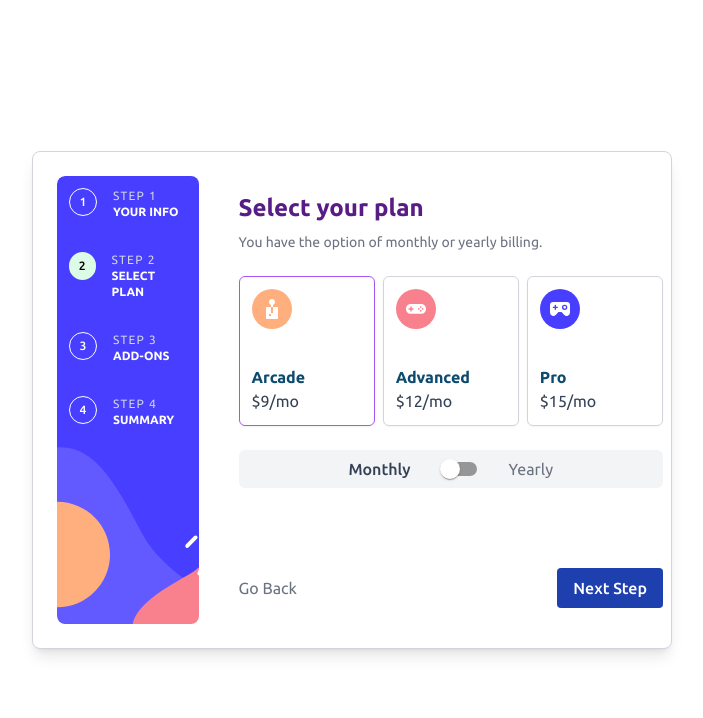
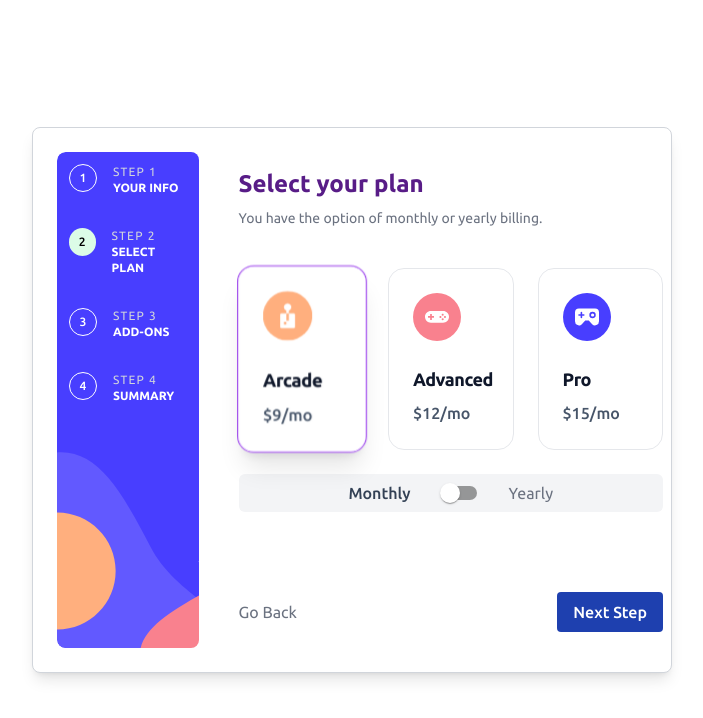
Before and after one commit to Bobbyta07/Multi-Step-Form, a React (Vite) app: page / in a window 1280 px wide. Both pictures are taken after a click on the button "Next Step". Shown: the top 718 px of the page, without its empty margins (288-991 px from the left). Built offline with nearby package versions, Linux system fonts and the light colour scheme.

Commit message:
feat: Add Thank You and timer

```diff
--- a/src/App.jsx
+++ b/src/App.jsx
@@ -10,6 +10,7 @@ function App() {
     addOns: [], // array of selected add-ons
     checked: false, // for the switch component
     selectedPlan: 1, // to track the selected plan
+    submitted: false,
   });
 
   return (
--- a/src/components/MainContent/Button.jsx
+++ b/src/components/MainContent/Button.jsx
@@ -3,9 +3,25 @@ import { useState } from 'react';
 function Button(props) {
   function handleClick() {
     if (props.activeStep === 4) {
-      alert('Form submitted!');
+      props.setFormData((prevData) => ({
+        ...prevData,
+        submitted: true,
+      }));
 
-      props.setActiveStep(1);
+      setTimeout(() => {
+        props.setFormData({
+          name: '',
+          email: '',
+          phone: '',
+          planType: 1, // arcade, advanced, pro
+          addOns: [], // array of selected add-ons
+          checked: false, // for the switch component
+          selectedPlan: 1, // to track the selected plan
+          submitted: false,
+        });
+
+        props.setActiveStep(1);
+      }, 3000);
     } else {
       props.setActiveStep(props.activeStep + 1);
     }
--- a/src/components/MainContent/Header.jsx
+++ b/src/components/MainContent/Header.jsx
@@ -1,59 +1,42 @@
-
 const headers = [
-
   {
     id: 1,
-        headerName: "Personal info",
-        insturctions: "Please provide your name, email address, and phone number.",
+    headerName: 'Personal info',
+    insturctions: 'Please provide your name, email address, and phone number.',
   },
 
   {
     id: 2,
-        headerName: "Select your plan",
-        insturctions: "You have the option of monthly or yearly billing.",
+    headerName: 'Select your plan',
+    insturctions: 'You have the option of monthly or yearly billing.',
   },
 
   {
     id: 3,
-        headerName: "Pick add-ons",
-        insturctions: "Add-ons help enhance your gaming experience.",
+    headerName: 'Pick add-ons',
+    insturctions: 'Add-ons help enhance your gaming experience.',
   },
 
   {
     id: 4,
-        headerName: "Finishing up",
-        insturctions: "Double-check every thing looks OK before confirming.",
-    }
-
-
-
-]
-
+    headerName: 'Finishing up',
+    insturctions: 'Double-check every thing looks OK before confirming.',
+  },
+];
 
 function Header(props) {
-
-    const [info]  = headers.filter( (head) => head.id === props.activeStep);
-
+  const [info] = headers.filter((head) => head.id === props.activeStep);
 
   return (
-         <div  className="flex flex-col gap-2 ">
-
-
-
-
-
+    <div className="flex flex-col gap-2 ">
       <h1 className="font-Ubuntu font-bold text-2xl text-purple-900">
         {info.headerName}
-
       </h1>
       <p className="font-Ubuntu font-normal text-sm text-gray-500">
         {info.insturctions}
       </p>
-
     </div>
   );
-
 }
 
-
 export default Header;
--- a/src/components/MainContent/Main.jsx
+++ b/src/components/MainContent/Main.jsx
@@ -5,8 +5,8 @@ import Swit from './Swit';
 import Button from './Button';
 import CheckboxList from './Add-Ons/Pick';
 import Finish from './Summary/Finish';
-import Total from './Summary/Total';
 import { useState } from 'react';
+import ThankYou from './Thanks/ThankYou';
 
 function Main(props) {
   const handleChange = (event) => {
@@ -27,7 +27,9 @@ function Main(props) {
   };
   return (
     <div className="flex flex-col m-4 w-full max-w-md  ">
+      {props.formData.submitted ? null : (
         <Header activeStep={props.activeStep} />
+      )}
 
       {props.activeStep === 1 && (
         <Form
@@ -50,6 +52,7 @@ function Main(props) {
           <Button
             activeStep={props.activeStep}
             setActiveStep={props.setActiveStep}
+            setFormData={props.setFormData}
           />
         </div>
       )}
@@ -62,20 +65,24 @@ function Main(props) {
           <Button
             activeStep={props.activeStep}
             setActiveStep={props.setActiveStep}
+            setFormData={props.setFormData}
           />
         </div>
       )}
 
-      {props.activeStep === 4 && (
+      {props.activeStep === 4 &&
+        (props.formData.submitted ? (
+          <ThankYou />
+        ) : (
           <div>
             <Finish formData={props.formData} />
-          <Total formData={props.formData} />
             <Button
               activeStep={props.activeStep}
               setActiveStep={props.setActiveStep}
+              setFormData={props.setFormData}
             />
           </div>
-      )}
+        ))}
     </div>
   );
 }
--- a/src/components/MainContent/Personal/Form.jsx
+++ b/src/components/MainContent/Personal/Form.jsx
@@ -46,6 +46,7 @@ function Form(props) {
         <Button
           activeStep={props.activeStep}
           setActiveStep={props.setActiveStep}
+          setFormData={props.setFormData}
         />
       </div>
     </div>
--- a/src/components/MainContent/Plan.jsx
+++ b/src/components/MainContent/Plan.jsx
@@ -12,29 +12,56 @@ function Plan(props) {
   }
 
   return (
-    <div className="flex gap-2 mt-6">
+    <div className="mt-10 grid grid-cols-1 sm:grid-cols-2 lg:grid-cols-3 gap-6">
       {plansToDisplay.map((e) => {
+        const isSelected = props.formData.selectedPlan === e.id;
+
         return (
           <div
             key={e.id}
             onClick={() => updateBorder(e.id)}
-            className={`flex flex-col justify-start gap-9 w-1/3 p-3 rounded-md shadow-sm border ${
-              props.formData.selectedPlan === e.id
-                ? 'border-purple-500'
-                : 'border-gray-300'
-            }`}
+            className={`
+              group cursor-pointer relative overflow-hidden
+              rounded-2xl p-6
+              transition-all duration-300 ease-out
+              border
+              ${
+                isSelected
+                  ? 'border-purple-600 shadow-xl scale-[1.03]'
+                  : 'border-gray-200 hover:border-purple-400'
+              }
+              bg-white/70 backdrop-blur-md
+              hover:shadow-2xl hover:-translate-y-2
+            `}
           >
-            <div>
-              <img src={e.img} alt={e.textHead} />
+            {/* Glow effect when selected */}
+            {isSelected && (
+              <div className="absolute inset-0 rounded-2xl ring-2 ring-purple-500 ring-offset-2 pointer-events-none animate-pulse"></div>
+            )}
+
+            {/* Icon */}
+            <div className="mb-6">
+              <img
+                src={e.img}
+                alt={e.textHead}
+                className="w-12 h-12 transition-transform duration-300 group-hover:scale-110"
+              />
             </div>
 
-            <div>
-              <h3 className="font-Ubuntu font-bold text-sky-900">
+            {/* Content */}
+            <div className="space-y-2">
+              <h3 className="text-lg font-bold text-slate-900 tracking-tight">
                 {e.textHead}
               </h3>
-              <p className="font-normal text-slate-700">{e.textValue} </p>
+
+              <p className="text-slate-600 text-base font-medium">
+                {e.textValue}
+              </p>
+
               {props.checked && (
-                <p className="text-sm text-sky-900 font-Ubuntu">{e.details}</p>
+                <p className="text-sm text-purple-600 font-semibold animate-fadeIn">
+                  {e.details}
+                </p>
               )}
             </div>
           </div>
--- a/src/components/MainContent/Summary/Finish.jsx
+++ b/src/components/MainContent/Summary/Finish.jsx
@@ -1,4 +1,5 @@
 import { plansText, yearlyPlans, extensions } from '../../data';
+import Total from './Total';
 
 function Finish(props) {
   const planList = props.formData.checked ? yearlyPlans : plansText;
@@ -12,6 +13,7 @@ function Finish(props) {
   );
 
   return (
+    <div>
       <div className="mt-8 rounded-2xl bg-slate-50 p-6 shadow-sm border border-slate-200">
         {/* Plan Section */}
 
@@ -41,12 +43,14 @@ function Finish(props) {
               <p className="font-medium text-slate-700">{addOn.price}</p>
             </div>
           ))}
+        </div>
+      </div>
 
-        {/* <div className="flex justify-between items-center text-sm">
-          <h3 className="font-Ubuntu text-slate-500">Larger storage</h3>
-          <p className="font-medium text-slate-700">+$2/mo</p>
-        </div> */}
-      </div>
+      <Total
+        selectedPlanData={selectedPlanData}
+        selectedAddOns={selectedAddOns}
+        checked={props.formData.checked}
+      />
     </div>
   );
 }
--- a/src/components/MainContent/Summary/Total.jsx
+++ b/src/components/MainContent/Summary/Total.jsx
@@ -1,10 +1,20 @@
-function Total() {
+function Total(props) {
+  const { selectedPlanData, selectedAddOns } = props;
+  const addOnsTotal = selectedAddOns.reduce((total, addOn) => {
+    const price = parseInt(addOn.price.replace(/[^0-9]/g, ''));
+    return total + price;
+  }, 0);
+  const planPrice = parseInt(selectedPlanData.textValue.replace(/[^0-9]/g, ''));
+  const totalPrice = planPrice + addOnsTotal;
+
   return (
     <div className="flex justify-between items-center mt-6 mb-20 p-4">
       <p className="font-Ubuntu font-medium text-slate-500">
-        Total (per month)
+        Total (per {props.checked ? 'year' : 'month'})
       </p>
-      <p className="font-Ubuntu font-bold text-blue-950 ">+$4/mo</p>
+      <p className="font-Ubuntu font-bold text-blue-950 ">
+        +${totalPrice}/{props.checked ? 'yr' : 'mo'}
+      </p>
     </div>
   );
 }
--- /dev/null
+++ b/src/components/MainContent/Thanks/ThankYou.jsx
@@ -0,0 +1,22 @@
+function ThankYou() {
+  return (
+    <div className="flex flex-col items-center gap-4 mb-20">
+      <img src="/images/icon-thank-you.svg" alt="Thank You" />
+      <h2 className="font-Ubuntu font-bold text-2xl text-blue-950">
+        Thank you!
+      </h2>
+      <p className="font-Ubuntu font-normal text-slate-500">
+        Thanks for confirming your subscription! We hope you have fun using our
+        platform. If you ever need support, please feel free to email us at
+        <a
+          href="mailto:test@gmail.com"
+          className="text-blue-800 hover:underline ml-1"
+        >
+          test@gmail.com
+        </a>
+      </p>
+    </div>
+  );
+}
+
+export default ThankYou;
```
Lines whose indentation alone changed are shown as unchanged.
